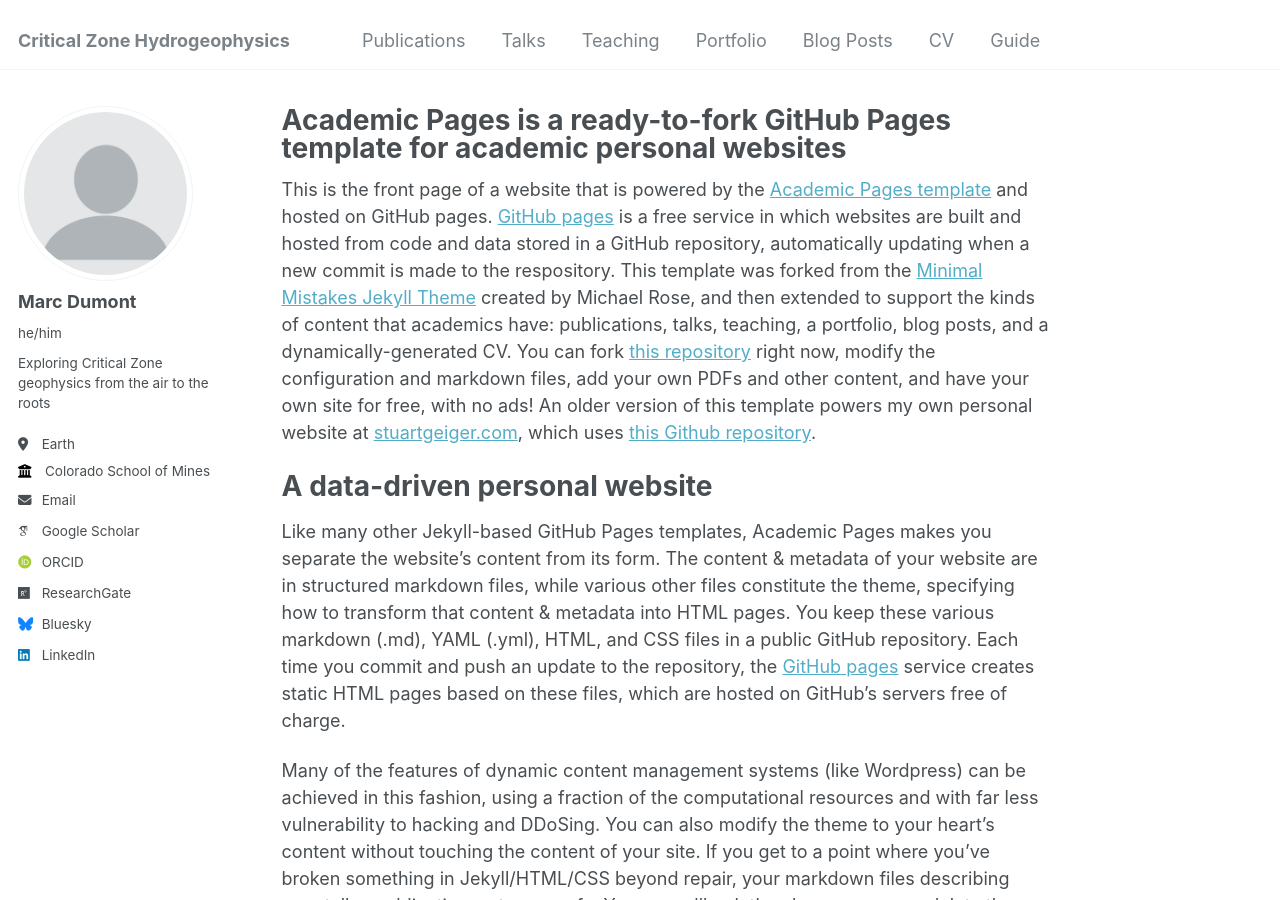
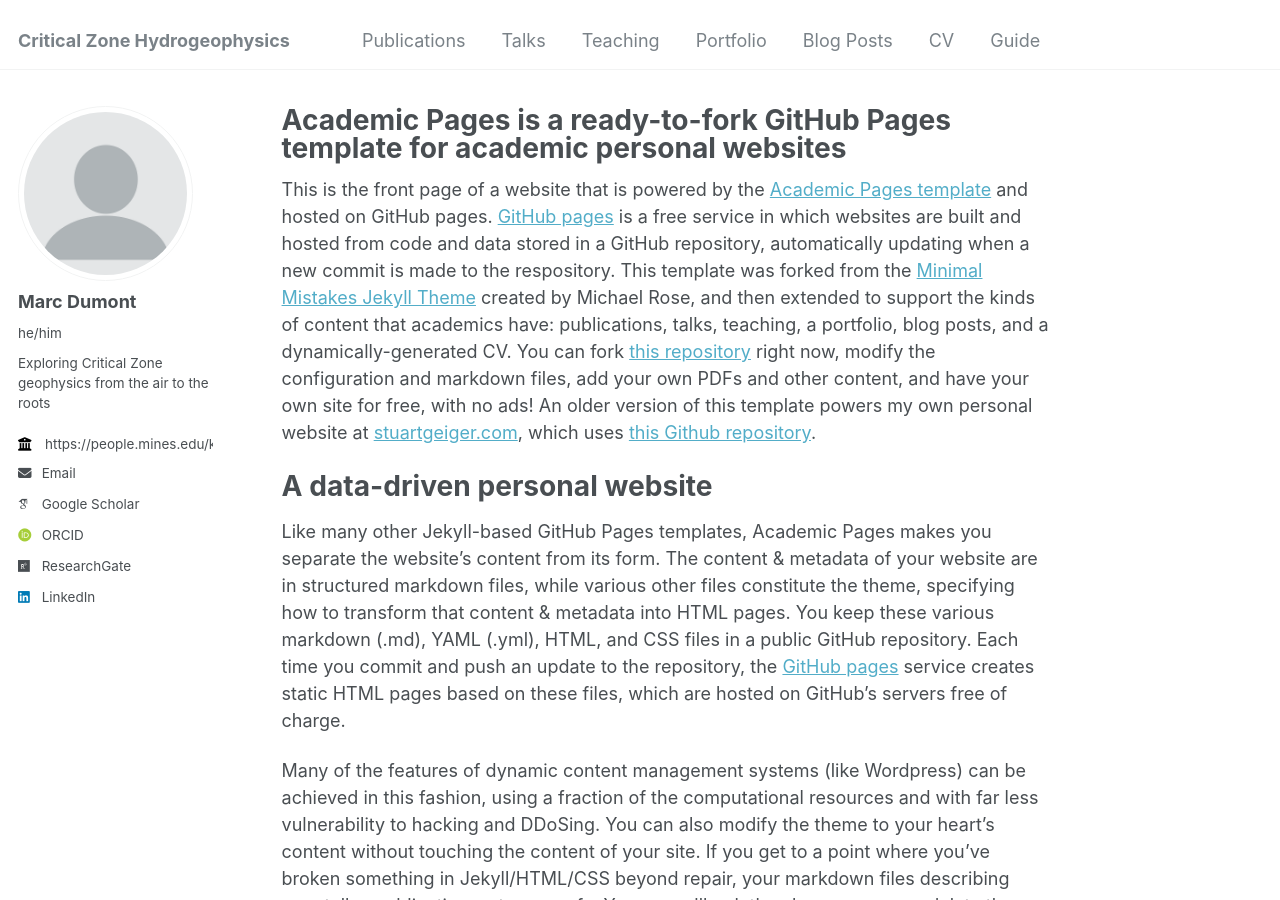
Before and after one commit to HydroDumont/hydrodumont.github.io, a Jekyll site: the page built from _pages/about.md, in a window 1280 px wide and 900 px high. Built offline with Jekyll 4.4.1, drawn with Linux system fonts in a browser that asks for light colours; some web fonts are replaced.

Commit message:
Update _config.yml

```diff
--- a/_config.yml
+++ b/_config.yml
@@ -25,8 +25,8 @@ author:
   name             : "Marc Dumont"
   pronouns         : "he/him"
   bio              : "Exploring Critical Zone geophysics from the air to the roots"
-  location         : "Earth"
-  employer         : "Colorado School of Mines"
+  university       : "Colorado School of Mines"
+  employer         : "https://people.mines.edu/ksingha/"
   uri              : # URL
   email            : "marc.dumont@mines.edu"
 
@@ -48,7 +48,7 @@ author:
   stackoverflow    : # User number or user number and name (i.e., use "1" or "1/jeff-atwood")
 
   # Social media
-  bluesky          : "bsky.app" # Replace this with you Bluesky username
+  bluesky          : # Replace this with you Bluesky username
   facebook         : # Username
   flickr           : # Username
   foursquare       : # Username
```
